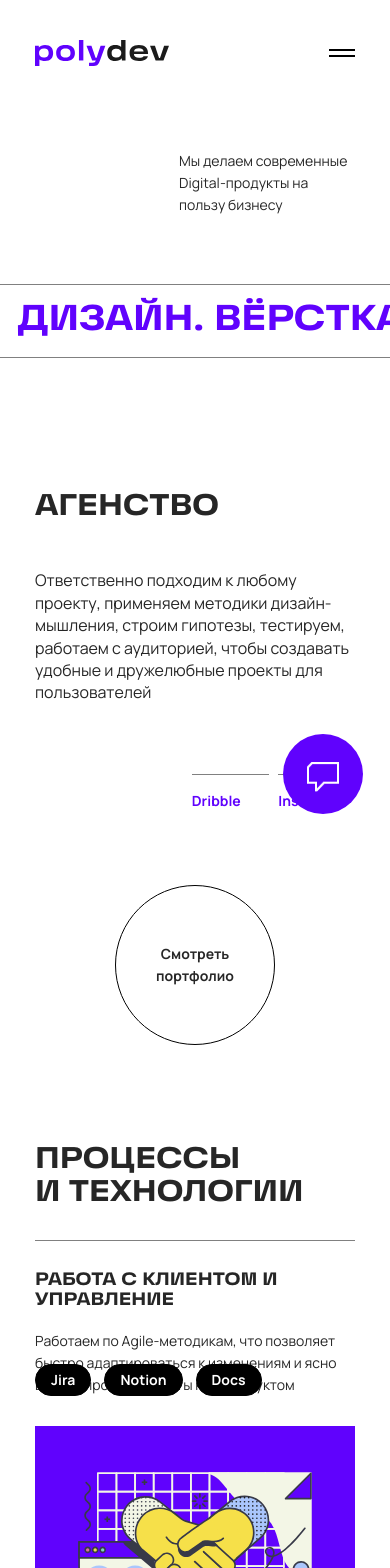
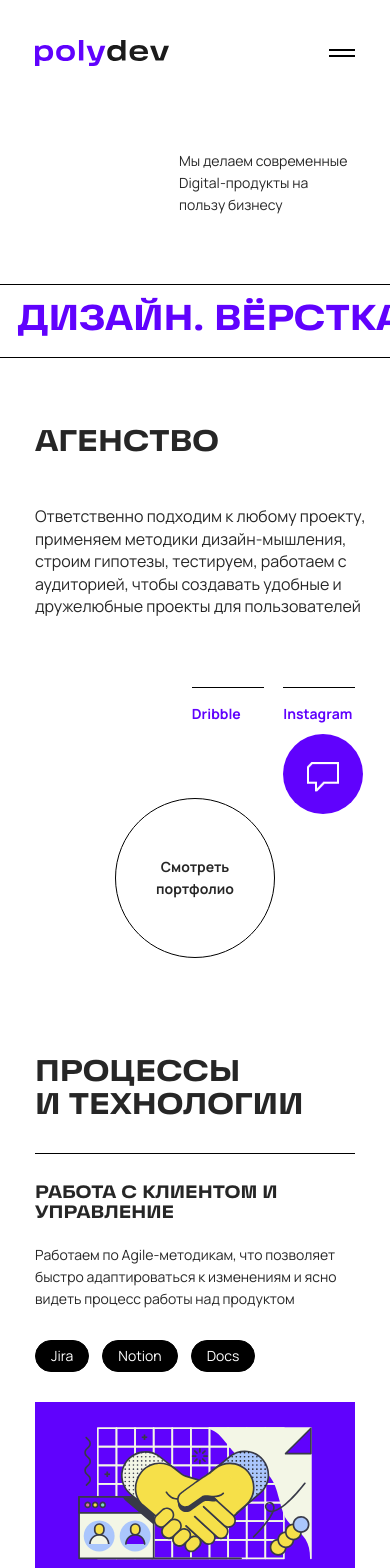
Before and after one commit to adisovaa/Polydev, a React (Create React App) app: page /about in a window 390 px wide. Shown: the top 1568 px of the page. Built offline with nearby package versions, Linux system fonts and the light colour scheme.

Commit message:
fixed styles

```diff
--- a/src/component/pages/aboutPage/About.css
+++ b/src/component/pages/aboutPage/About.css
@@ -2,96 +2,117 @@
     margin: 0 auto;
     padding-bottom: 180px;
 }
+
 .case_title {
-    border-top: 1px solid gray;
-    border-bottom: 1px solid gray;
+    border-top: 1px solid #000;
+    border-bottom: 1px solid #000;
 }
+
 .case_text {
     margin: 0 0 10% -32%;
     width: 220px;
 }
+
 .case_button button,
 .casepage_button button {
     margin-top: -47px;
 }
+
 .case_title h1 {
     font-size: 96px;
-    padding-left: 97px;
+    padding-left: 6%;
     color: #6002FD;
     margin: 0;
     white-space: nowrap;
     line-height: 1.6;
 }
+
 .case_agency, .case_tech {
     width: 75%;
     float: right;
     margin-top: 13px;
 }
+
 .case_agency h1,
 .case_tech h1 {
     line-height: 1.1;
 }
+
 .agency_text {
     width: 64%;
 }
+
 .case_block_text h1 {
     font-size: 30px;
 }
+
 .agency_text p {
     font-size: 24px;
     font-weight: 300;
     line-height: 1.4;
 }
+
 .agency_links {
     width: 63%;
     margin-top: 54px;
     display: flex;
     justify-content: space-between;
 }
+
 .agency_link {
-    border-top: 1px solid gray;
+    border-top: 1px solid #000;
     padding: 15px 0;
     width: 47%;
 }
+
 .agency_link p {
     color: #6002FD;
     font-size: 16px;
     font-weight: 600;
 }
+
 .casepage_button button {
     margin: 72px 0 110px;
 }
+
 .case_tech_blocks {
     margin-top: 60px;
 }
+
 .case_block {
-    border-top: 1px solid gray;
+    border-top: 1px solid #000;
     display: flex;
     justify-content: space-between;
     padding: 50px 0;
 }
+
 .case_block_text {
     width: 40%;
     position: relative;
 }
+
 .case_block_text p,
 .case_count_item p,
 .case_count p,
 .case_text p {
     font-size: 16px;
 }
+
 .case_tech_banner {
     width: 54%;
     height: 350px;
     background: #6002FD;
 }
+
 .case_tech_banner img {
     margin-top: 23px;
 }
+
 .case_tools {
     position: absolute;
     bottom: 0;
 }
+
 .case_tools button {
     width: auto;
     height: 39px;
@@ -116,27 +137,34 @@
 .case_item h1 {
     color: #fff;
 }
+
 .case_contact {
     width: 90%;
 }
+
 .case_count {
     width: 40%;
     color: #fff;
 }
+
 .case_count_item {
     width: 430px !important;
     border-color: #fff;
 }
+
 .case_count_item h1 {
-    color: #fff!important;
+    color: #fff !important;
 }
+
 .casepage_block {
     top: 115px;
     margin-bottom: 200px;
 }
+
 .case_count_item h5 {
-    color: #fff!important;
+    color: #fff !important;
 }
+
 .case_count_two {
     margin-left: 60px;
 }
@@ -145,6 +173,10 @@
     display: flex;
     width: 100%;
     margin-top: 40px;
+}
+
+.case_tech_blocks:last-of-type {
+    border-bottom: 1px solid #000;
 }
 
 @media (max-width: 1300px) {
@@ -197,16 +229,19 @@
         font-size: 14px !important;
         padding: 0 13px;
     }
+
     .case_count p {
-        font-size: 14px ;
+        font-size: 14px;
     }
 
     .case_count {
         width: 50%;
     }
+
     .case_count_item h5 {
         font-size: 24px;
     }
+
     .brief_block {
         height: 490px;
     }
@@ -216,94 +251,246 @@
     .case_tech_banner {
         height: 250px;
     }
+
     .case_tech_banner img {
         width: 362px;
     }
+
     .case_block_text {
         width: 46%;
     }
+
+    .brief_block {
+        height: 404px;
+        margin: 0 0 30px;
+    }
+
+    .casepage_block {
+        top: 90px;
+    }
 }
 
-@media (max-width: 650px) {
+@media (max-width: 900px) {
+    .agency_text p {
+        font-size: 16px;
+        width: 361px;
+    }
+
+    .case_agency h1, .case_tech h1 {
+        font-size: 36px;
+    }
+
+    .agency_links {
+        width: 70%;
+    }
+
+    .agency_link {
+        width: 44%;
+    }
+
+    .caseContainer {
+        padding-bottom: 116px
+    }
+
+    .case_text {
+        margin: 0 0 10% -21%;
+    }
+
+    .case_title h1 {
+        font-size: 48px;
+    }
+
+    .case_tech_banner {
+        width: 270px;
+        height: 200px;
+    }
+
+    .case_tech_banner img {
+        width: 270px;
+    }
+
+    .case_block_text h1 {
+        font-size: 18px;
+    }
+
+    .about_address {
+        margin: 40px 0;
+    }
+
+    .case_count_item {
+        width: 280px !important;
+    }
+
+    .case_countText {
+        margin-bottom: 36.5px;
+    }
+
+    .casepage_button button {
+        margin: 6px 0 22px;
+    }
+
+    .case_tools button {
+        padding: 0 7px;
+        font-weight: 400 !important;
+    }
+}
+
+@media (max-width: 800px) {
+    .case_agency, .case_tech {
+        width: 100% !important;
+    }
+
+    .agency_text p {
+        width: 435px;
+    }
+}
+
+@media (max-width: 600px) {
     .case_text {
         margin: 20% 0 17% 45%;
     }
+
     .case_title {
         width: 200%;
     }
+
     .case_title h1 {
         font-size: 36px;
         padding-left: 18px;
     }
+
     .case_agency h1,
     .case_tech h1 {
         font-size: 30px;
     }
+
     .agency_text p {
         font-size: 16px;
     }
+
     .agency_items,
     .case_block {
         display: block;
         padding: 30px 0
     }
+
     .case_agency,
     .case_tech,
     .agency_text,
     .case_block_text,
-    .case_count{
+    .case_count {
         width: 100%;
     }
+
     .caseContainer {
         margin-bottom: -60px;
     }
+
     .agency_links {
         float: right;
         width: 51%;
     }
+
     .agency_link p,
-    .case_count p{
+    .case_count p {
         font-size: 14px;
     }
+
     .case_button {
         display: none;
     }
+
     .casepage_button button {
         margin: 44px 80px 86px
     }
+
     .case_block_text h1 {
         font-size: 18px;
         margin-bottom: 20px;
     }
+
     .case_tech_blocks {
         margin-top: 30px;
     }
+
     .case_tools {
         margin-top: 30px;
+        position: initial;
     }
+
     .case_tools button {
         height: 32px;
         font-size: 14px;
         padding: 3px 15px
     }
-    .case_tech_banner img {
+
+    .case_tech_banner img,
+    .case_contact {
         width: 100%;
     }
+
     .case_tech_banner {
         width: 100%;
         height: 240px;
         margin-top: 30px;
     }
+
     .case_item h1 {
-        font-size: 24px;
+        font-size: 36px;
     }
-    .case_count_item h1{
+
+    .case_count_item h1 {
         font-size: 18px;
     }
-    .case_count_item p{
+
+    .case_count_item p {
         font-size: 12px;
     }
+
+    .case_tech_banner img {
+        margin-top: 2px;
+    }
+
+    .agency_text p {
+        width: 361px;
+    }
+
+    .about_address {
+        display: block;
+    }
+
+    .case_count_two {
+        margin: 0;
+    }
+
     .casepage_block {
-        height: 533px;
+        height: 599px;
+    }
+
+    .brief_block.casepage_block.wrapper {
+        width: 600px !important;
+        margin: 25px 91px -10px -90px;
+    }
+
+    .casePage_brief_item {
+        padding: 27px 92px;
+    }
+
+    .case_count_item {
+        width: 100% !important;
     }
 }
+
+@media (max-width: 500px) {
+    .case_contact {
+        width: 76%;
+    }
+
+    .case_item h1 {
+        font-size: 30px;
+    }
+
+    .about_address {
+        margin: 10px 0;
+    }
+}
--- a/src/component/pages/aboutPage/About.jsx
+++ b/src/component/pages/aboutPage/About.jsx
@@ -108,15 +108,14 @@ const AboutPage = () => {
                 </div>
 
                 <div className="brief_block casepage_block wrapper">
-                    <div className="brief_block_item">
+                    <div className="brief_block_item casePage_brief_item">
                         <div className="block_title case_tech case_item">
                             <h1>Сотрудничество <br/>и вакансии</h1>
                         </div>
-
                         <div className="brief_text case_process_text case_contact">
                             <div className="count about_address">
-                                <div className="case_count">
-                                    <p>Если вы хотите у нас работать – пришлите на почту нашему HR резюме и
+                                <div className="case_count case_count_one">
+                                    <p className='case_countText'>Если вы хотите у нас работать – пришлите на почту нашему HR резюме и
                                         портфолио</p>
                                     <div className="clients_count contact_count case_count_item">
                                         <p>Telegram нашего HR</p>
```
